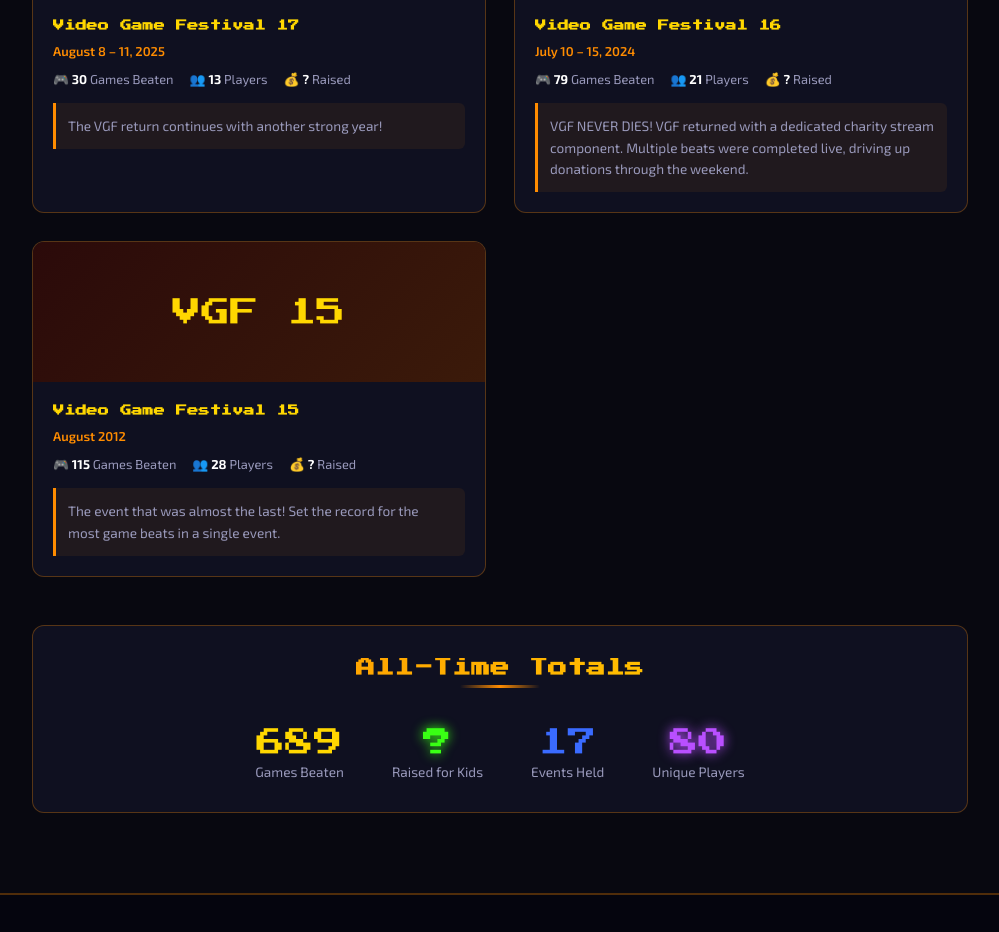
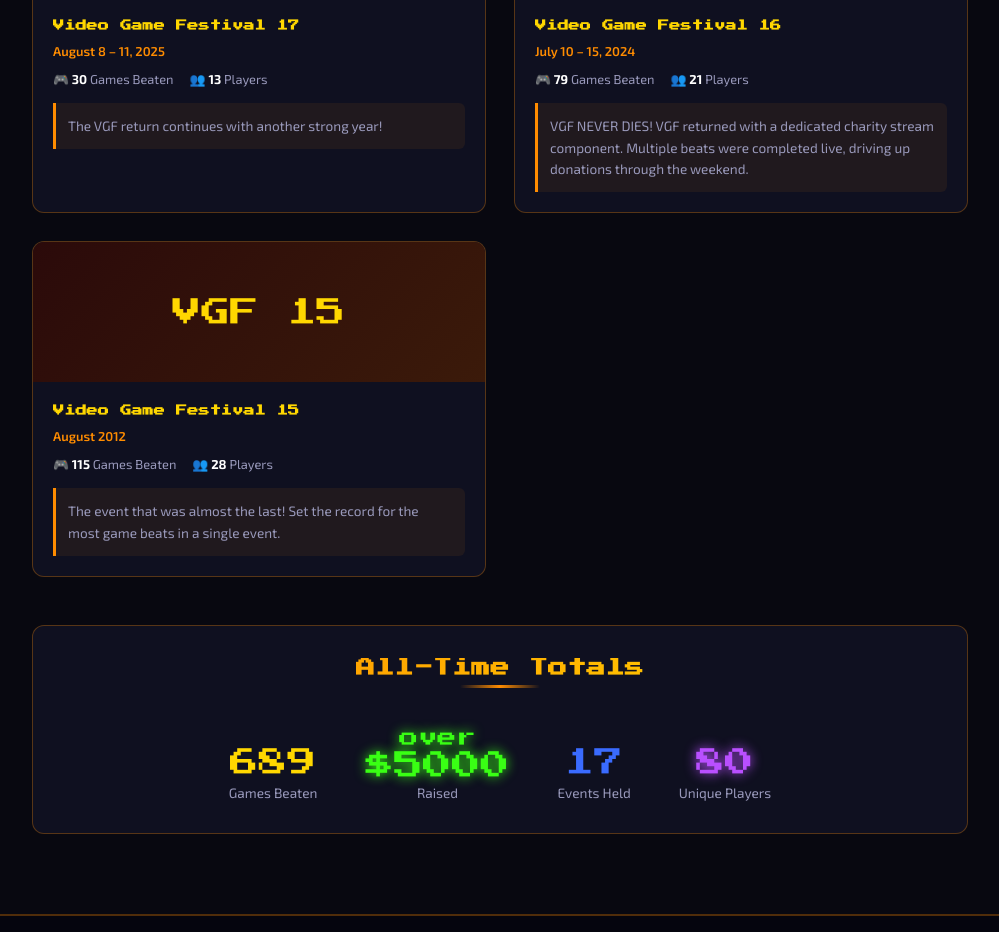
Before and after one commit to YourFaceNA/vgf-website, a plain HTML site: page past-events.html in a window 1280 px wide. Shown: the part 513-1445 px from the top of the page, without its empty margins (140-1139 px from the left). Drawn offline with Linux system fonts and the light colour scheme.

Commit message:
Add files via upload

```diff
--- a/past-events.html
+++ b/past-events.html
@@ -54,7 +54,7 @@
           <div class="past-event-stats">
             <div class="past-event-stat">🎮 <strong>30</strong> Games Beaten</div>
             <div class="past-event-stat">👥 <strong>13</strong> Players</div>
-            <div class="past-event-stat">💰 <strong>?</strong> Raised</div>
+            <!-- <div class="past-event-stat">💰 <strong>$XXXX</strong> Raised</div> -->
           </div>
           <div class="past-event-highlight">
             The VGF return continues with another strong year!
@@ -73,7 +73,7 @@
           <div class="past-event-stats">
             <div class="past-event-stat">🎮 <strong>79</strong> Games Beaten</div>
             <div class="past-event-stat">👥 <strong>21</strong> Players</div>
-            <div class="past-event-stat">💰 <strong>?</strong> Raised</div>
+            <!-- <div class="past-event-stat">💰 <strong>$XXXX</strong> Raised</div> -->
           </div>
           <div class="past-event-highlight">
             VGF NEVER DIES! VGF returned with a dedicated charity stream component. Multiple beats were completed live, driving up donations through the weekend.
@@ -92,7 +92,7 @@
           <div class="past-event-stats">
             <div class="past-event-stat">🎮 <strong>115</strong> Games Beaten</div>
             <div class="past-event-stat">👥 <strong>28</strong> Players</div>
-            <div class="past-event-stat">💰 <strong>?</strong> Raised</div>
+            <!-- <div class="past-event-stat">💰 <strong>$XXXX</strong> Raised</div> -->
           </div>
           <div class="past-event-highlight">
             The event that was almost the last! Set the record for the most game beats in a single event.
@@ -106,14 +106,15 @@
     <div style="margin-top:3rem;background:var(--bg-card);border:1px solid var(--border);border-radius:12px;padding:2rem;text-align:center;">
       <h2 class="section-title" style="margin-bottom:0.25rem;">All-Time Totals</h2>
       <div class="section-divider"></div>
-      <div style="display:flex;justify-content:center;gap:3rem;flex-wrap:wrap;margin-top:1rem;">
+      <div style="display:flex;justify-content:center;gap:3rem;flex-wrap:wrap;margin-top:1rem;align-items:flex-end;">
         <div>
           <div style="font-family:'Press Start 2P',monospace;font-size:1.8rem;color:var(--gold);text-shadow:var(--glow-orange);">689</div>
           <div style="color:var(--text-muted);font-size:0.85rem;margin-top:0.4rem;">Games Beaten</div>
         </div>
         <div>
-          <div style="font-family:'Press Start 2P',monospace;font-size:1.8rem;color:var(--green-neon);text-shadow:0 0 12px var(--green-neon);">?</div>
-          <div style="color:var(--text-muted);font-size:0.85rem;margin-top:0.4rem;">Raised for Kids</div>
+          <div style="font-family:'Press Start 2P',monospace;color:var(--green-neon);text-shadow:0 0 12px var(--green-neon);font-size:1.2rem;margin-bottom:0.3rem;">over</div>
+          <div style="font-family:'Press Start 2P',monospace;font-size:1.8rem;color:var(--green-neon);text-shadow:0 0 12px var(--green-neon);">$5000</div>
+          <div style="color:var(--text-muted);font-size:0.85rem;margin-top:0.2rem;">Raised</div>
         </div>
         <div>
           <div style="font-family:'Press Start 2P',monospace;font-size:1.8rem;color:var(--blue-glow);text-shadow:var(--glow-blue);">17</div>
```
Also changed, not shown: beats-list.html (+2 -2 lines), css/beats-list.css (+6 -6 lines), images/systems/Gamecube_Logo2.svg (added), images/systems/Xbox_One_logo2.svg (added).
